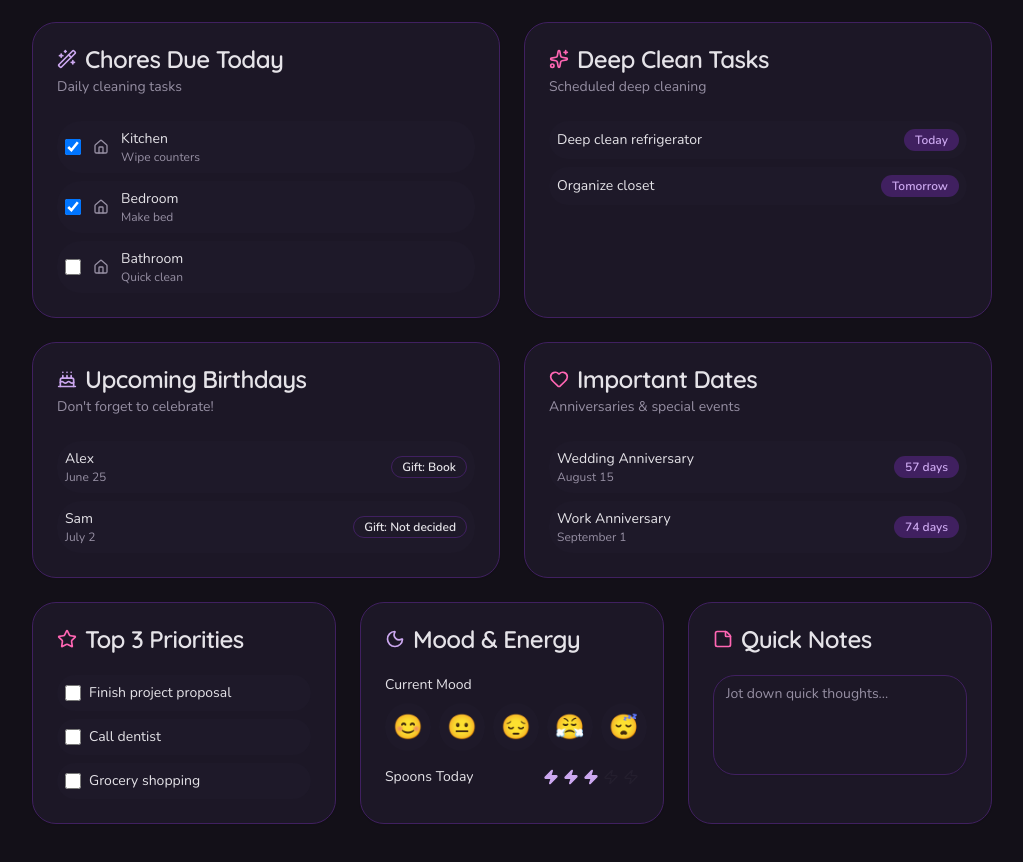
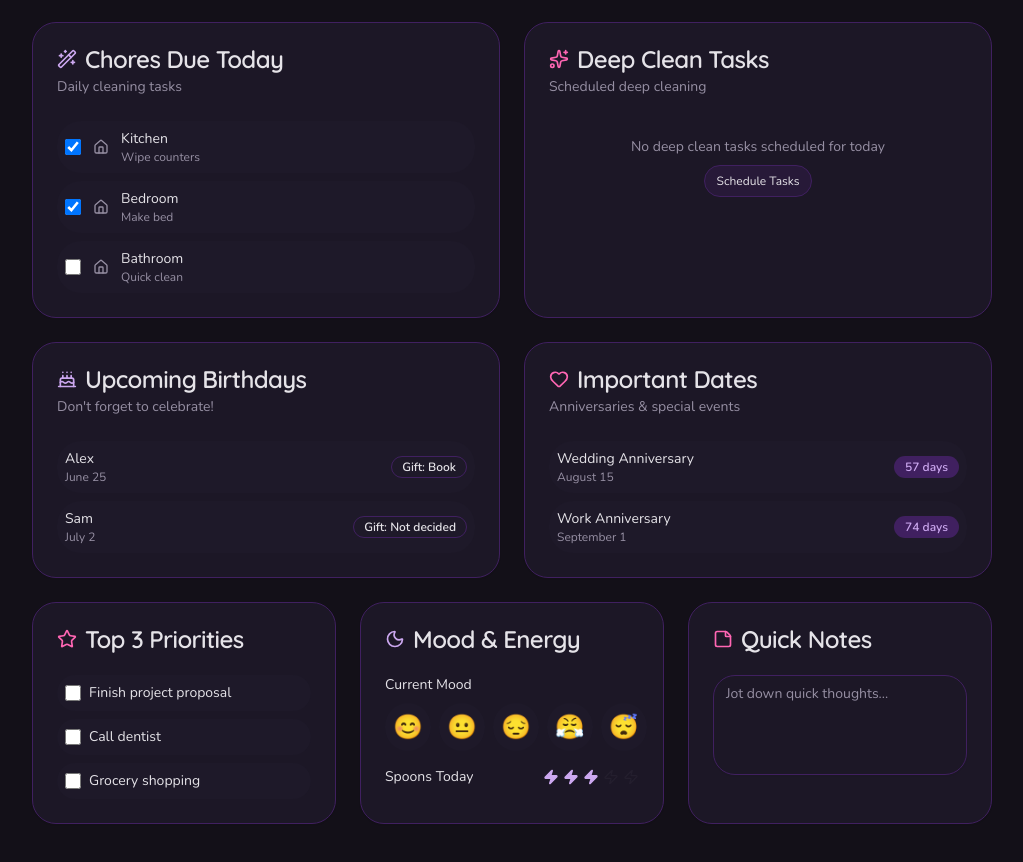
Before and after one commit to donnabickley90/sg-26cafebb-dd11-4c9f-aed5-4c3946279eab-1781848584, a Next.js app: page / in a window 1280 px wide. Shown: the part 975-1837 px from the top of the page, without its empty margins (256-1279 px from the left). Built offline with nearby package versions, Linux system fonts and the light colour scheme.

Commit message:
feat(dashboard): integrate calendar tasks

```diff
--- a/src/pages/index.tsx
+++ b/src/pages/index.tsx
@@ -23,7 +23,7 @@ import {
   CalendarDays,
   Home as HomeIcon
 } from "lucide-react";
-import { getTodaysMealsFromWeekly } from "@/lib/storage";
+import { getTodaysMealsFromWeekly, getDeepCleanTasksForDate, completeDeepCleanTask, type DeepCleanTask } from "@/lib/storage";
 import Link from "next/link";
 
 export default function Home() {
@@ -31,6 +31,7 @@ export default function Home() {
   const [mood, setMood] = useState<string | null>(null);
   const [spoons, setSpoons] = useState(3);
   const [todaysMeals, setTodaysMeals] = useState<{ breakfast: string; lunch: string; dinner: string; snacks: string; drinks: string } | null>(null);
+  const [deepCleanTasksToday, setDeepCleanTasksToday] = useState<DeepCleanTask[]>([]);
 
   // Mock data for demonstration
   const today = new Date();
@@ -38,11 +39,19 @@ export default function Home() {
   const dayName = today.toLocaleDateString("en-US", { weekday: "long" });
   const dateString = today.toLocaleDateString("en-US", { month: "long", day: "numeric", year: "numeric" });
 
-  // Load today's meals on mount
+  // Load today's meals and deep clean tasks on mount
   useEffect(() => {
     const meals = getTodaysMealsFromWeekly(todayStr);
     setTodaysMeals(meals);
+
+    const deepCleanTasks = getDeepCleanTasksForDate(todayStr);
+    setDeepCleanTasksToday(deepCleanTasks);
   }, [todayStr]);
+
+  const handleCompleteDeepClean = (taskId: string) => {
+    completeDeepCleanTask(taskId);
+    setDeepCleanTasksToday(getDeepCleanTasksForDate(todayStr));
+  };
 
   const upcomingHours = [
     { time: "9:00 AM", task: "Morning routine & coffee", status: "done" },
@@ -55,11 +64,6 @@ export default function Home() {
     { room: "Kitchen", task: "Wipe counters", done: true },
     { room: "Bedroom", task: "Make bed", done: true },
     { room: "Bathroom", task: "Quick clean", done: false },
-  ];
-
-  const deepCleanTasks = [
-    { task: "Deep clean refrigerator", dueDate: "Today" },
-    { task: "Organize closet", dueDate: "Tomorrow" },
   ];
 
   const upcomingBirthdays = [
@@ -307,12 +311,32 @@ export default function Home() {
           </ThemedCardHeader>
           <ThemedCardContent>
             <div className="space-y-2">
-              {deepCleanTasks.map((task, idx) => (
-                <div key={idx} className="flex items-center justify-between p-2 rounded-lg bg-muted/30">
-                  <span className="text-sm">{task.task}</span>
-                  <Badge variant="secondary">{task.dueDate}</Badge>
+              {deepCleanTasksToday.length === 0 ? (
+                <div className="text-center py-4">
+                  <p className="text-muted-foreground text-sm">No deep clean tasks scheduled for today</p>
+                  <Link href="/deep-clean">
+                    <Button variant="outline" size="sm" className="mt-2">
+                      Schedule Tasks
+                    </Button>
+                  </Link>
                 </div>
-              ))}
+              ) : (
+                deepCleanTasksToday.map((task) => (
+                  <div key={task.id} className="flex items-center gap-2 p-2 rounded-lg bg-muted/30">
+                    <div className="flex-1">
+                      <p className="text-sm font-medium">{task.task}</p>
+                      <p className="text-xs text-muted-foreground">{task.room}</p>
+                    </div>
+                    <Button
+                      size="icon"
+                      variant="ghost"
+                      onClick={() => handleCompleteDeepClean(task.id)}
+                    >
+                      <CheckCircle2 className="w-4 h-4 text-primary" />
+                    </Button>
+                  </div>
+                ))
+              )}
             </div>
           </ThemedCardContent>
         </ThemedCard>
```
Also changed, not shown: .softgen/tasks/task-8.md.
